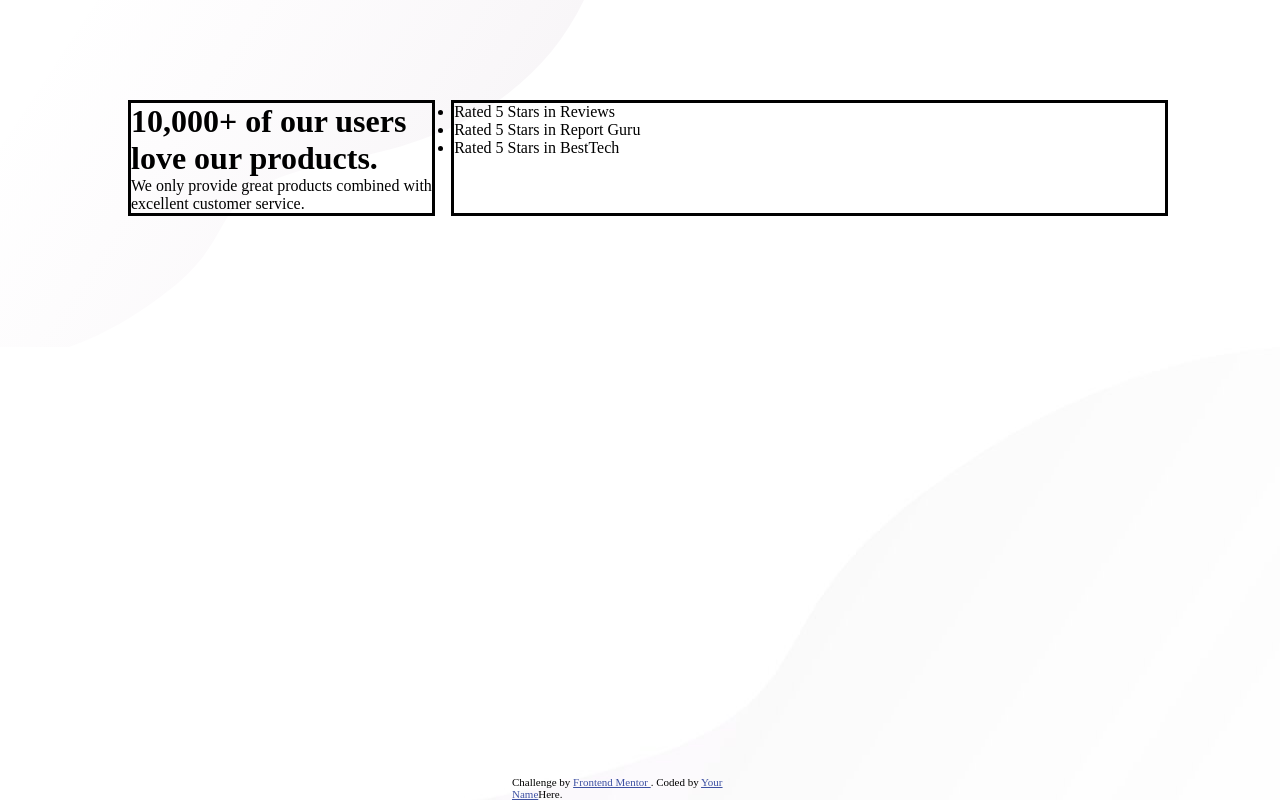
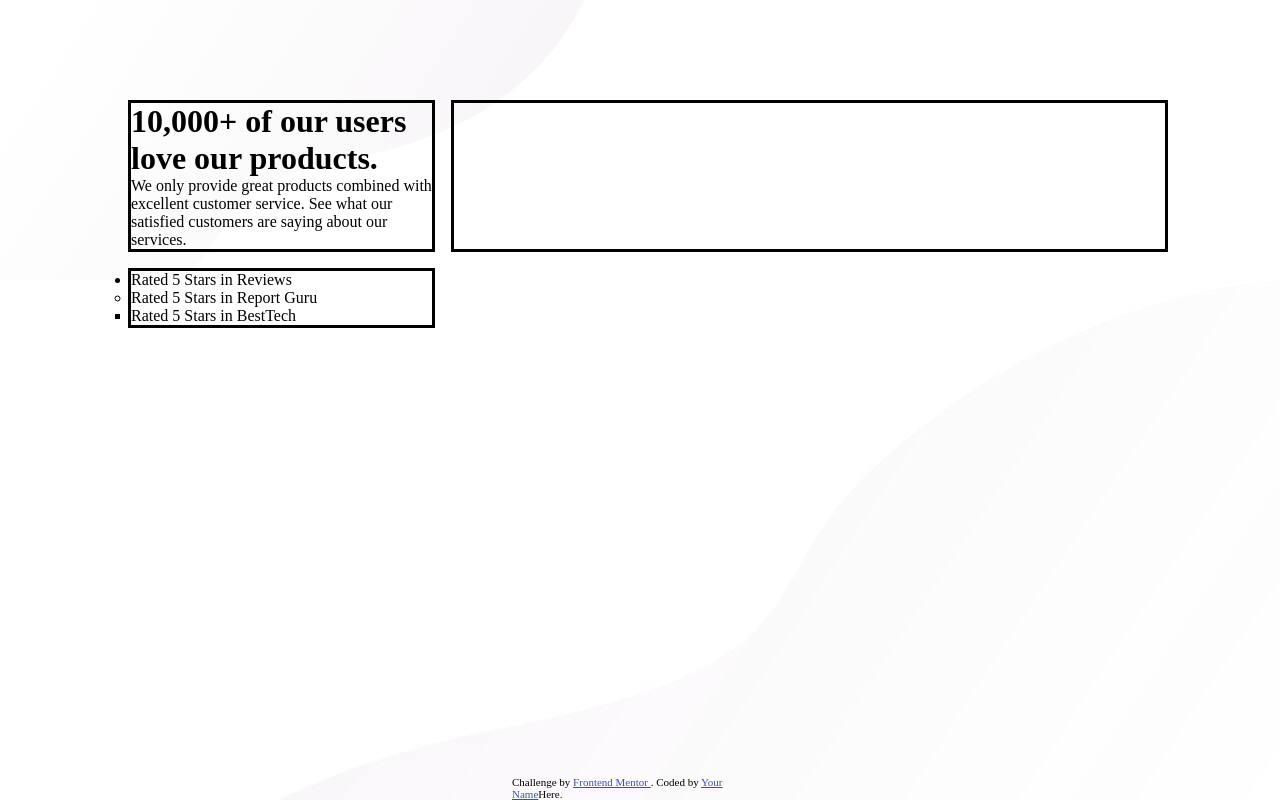
Before and after one commit to sirish12389/social-proof-section-master, a plain HTML site: page index.html in a window 1280 px wide. Drawn offline with Linux system fonts and the light colour scheme.

Commit message:
Added Google Fonts, class name to divison, made the list a nested list

```diff
--- a/index.html
+++ b/index.html
@@ -11,7 +11,18 @@
       sizes="32x32"
       href="./images/favicon-32x32.png"
     />
+
+    <!-- adding style sheet -->
+
     <link rel="styleSheet" href="CSS/Style.css">
+
+    <!-- adding google fonts -->
+
+    <link rel="preconnect" href="https://fonts.gstatic.com">
+    <link href="https://fonts.googleapis.com/css2?family=Spartan&display=swap" rel="stylesheet">
+    <link href="https://fonts.googleapis.com/css2?family=Spartan:wght@500&display=swap" rel="stylesheet">
+    <link href="https://fonts.googleapis.com/css2?family=Spartan:wght@700&display=swap" rel="stylesheet">
+
 
     <title>Frontend Mentor | Social proof section</title>
 
@@ -36,20 +47,28 @@
     </div>
     <div class="grid">
 
-      <div>
+      <div class="MainText">
         <h1>
           10,000+ of our users love our products.
         </h1>
         <p>
           We only provide great products combined with excellent customer service.
+          See what our satisfied customers are saying about our services.
         </p>
       </div>
 
-      <div>
+      <div class="space">
+      </div>
+
+      <div class="Ratting">
         <ul>
           <li>Rated 5 Stars in Reviews</li>
-          <li>Rated 5 Stars in Report Guru</li>
-          <li>Rated 5 Stars in BestTech</li>
+          <ul>
+            <li>Rated 5 Stars in Report Guru</li>
+            <ul>
+              <li>Rated 5 Stars in BestTech</li>
+            </ul>
+          </ul>
         </ul>
       </div>
 
```
